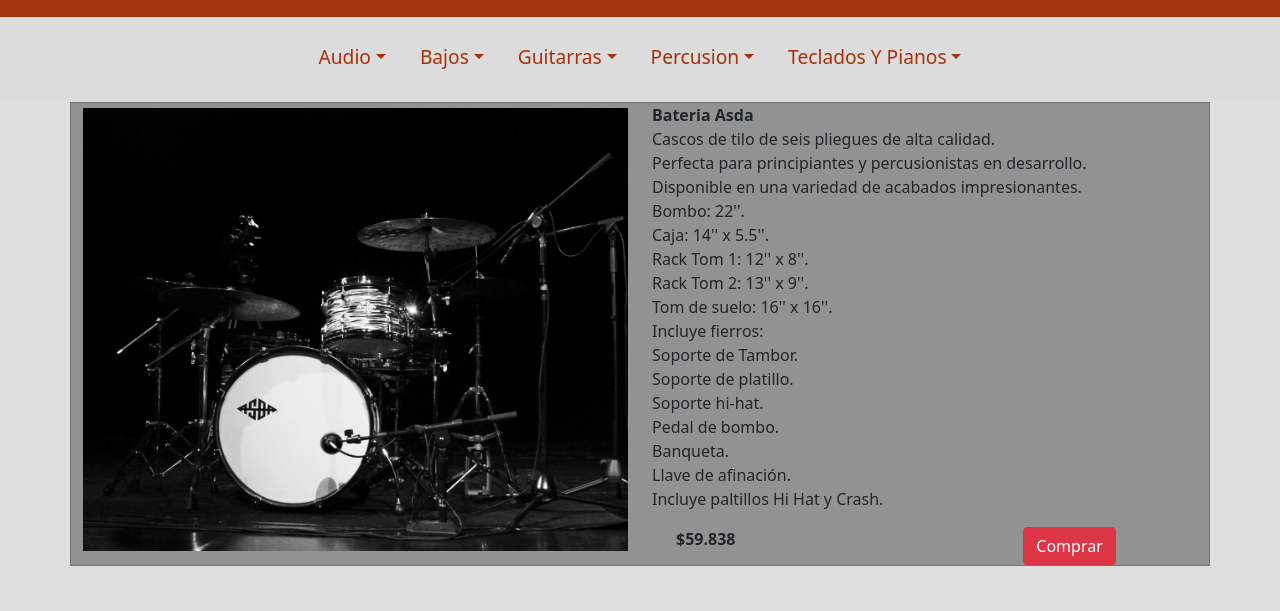
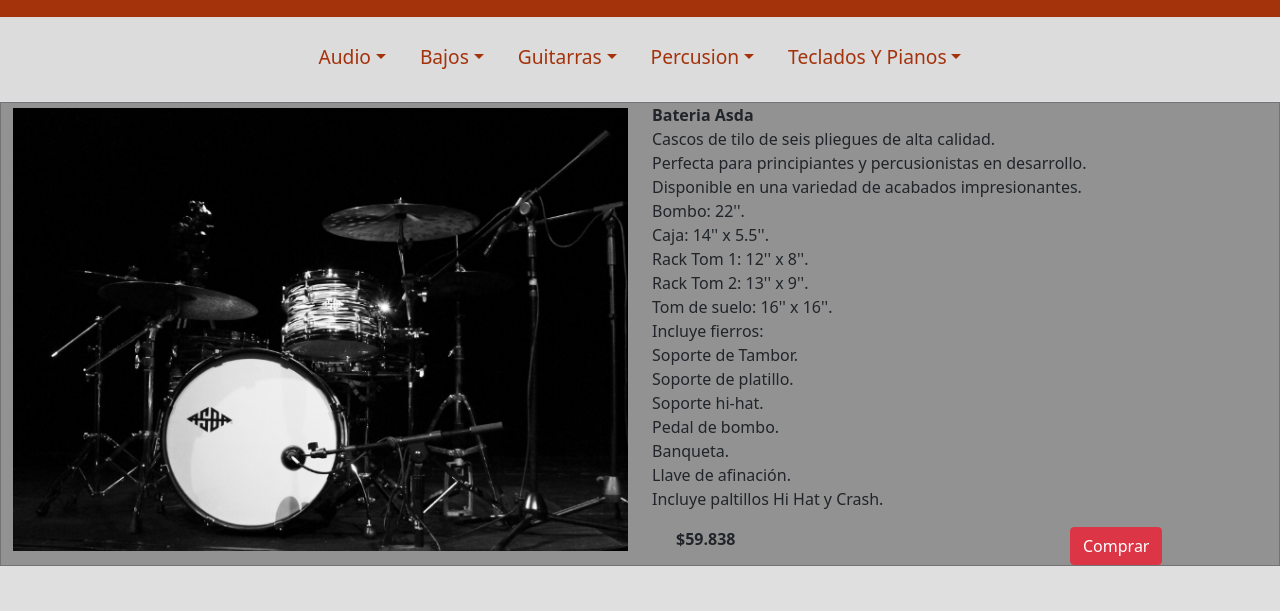
Before and after one commit to JuliAraoz/entrega-proyecto-final-4, a website: page compra.html in a window 1280 px wide. Shown: the part 53-664 px from the top of the page. Drawn offline with nearby package versions, Linux system fonts and the light colour scheme.

Commit message:
Arregle el nombre de los .scss

```diff
--- a/compra.html
+++ b/compra.html
@@ -68,7 +68,7 @@
         </div>
     </header>
     <main>
-        <div class="container fondoCompra">
+        <div class="container-fluid fondoCompra">
             <div class="row">
                 <div class="col-md-6">
                     <div class="imgCompra"></div>
```
Also changed, not shown: scss/_animacion.scss (renamed from scss/animacion.scss), scss/_colores.scss (renamed from scss/colores.scss), scss/_compra.scss (renamed from scss/compra.scss), scss/_estructura.scss (renamed from scss/estructura.scss), scss/_formulario.scss (renamed from scss/formulario.scss), scss/_imagenes.scss (renamed from scss/imagenes.scss), scss/_menu.scss (renamed from scss/menu.scss), scss/_productos.scss (renamed from scss/productos.scss), scss/_responsive.scss (renamed from scss/responsive.scss), scss/_secciones.scss (renamed from scss/secciones.scss), scss/_tipografia.scss (renamed from scss/tipografia.scss).
